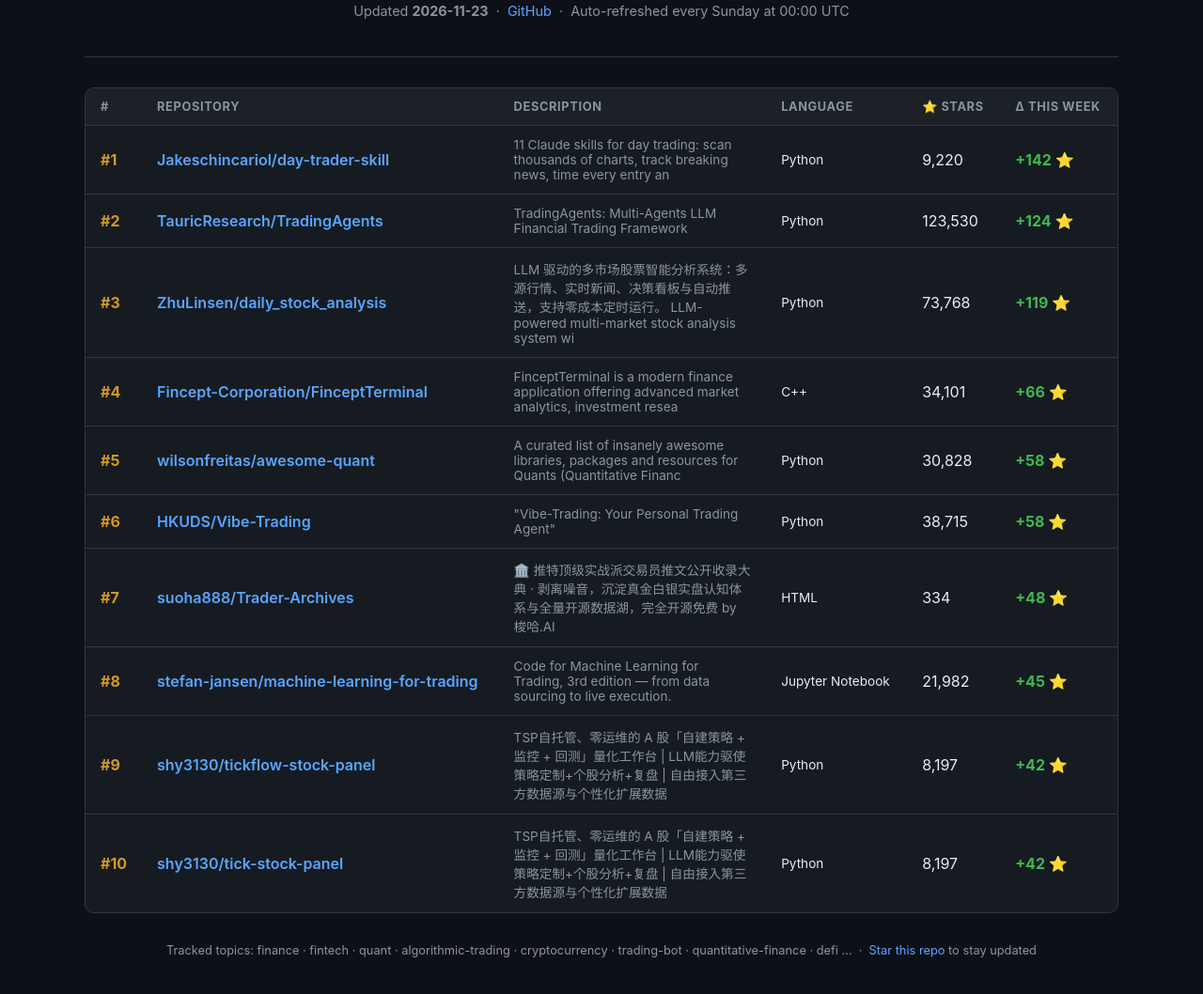
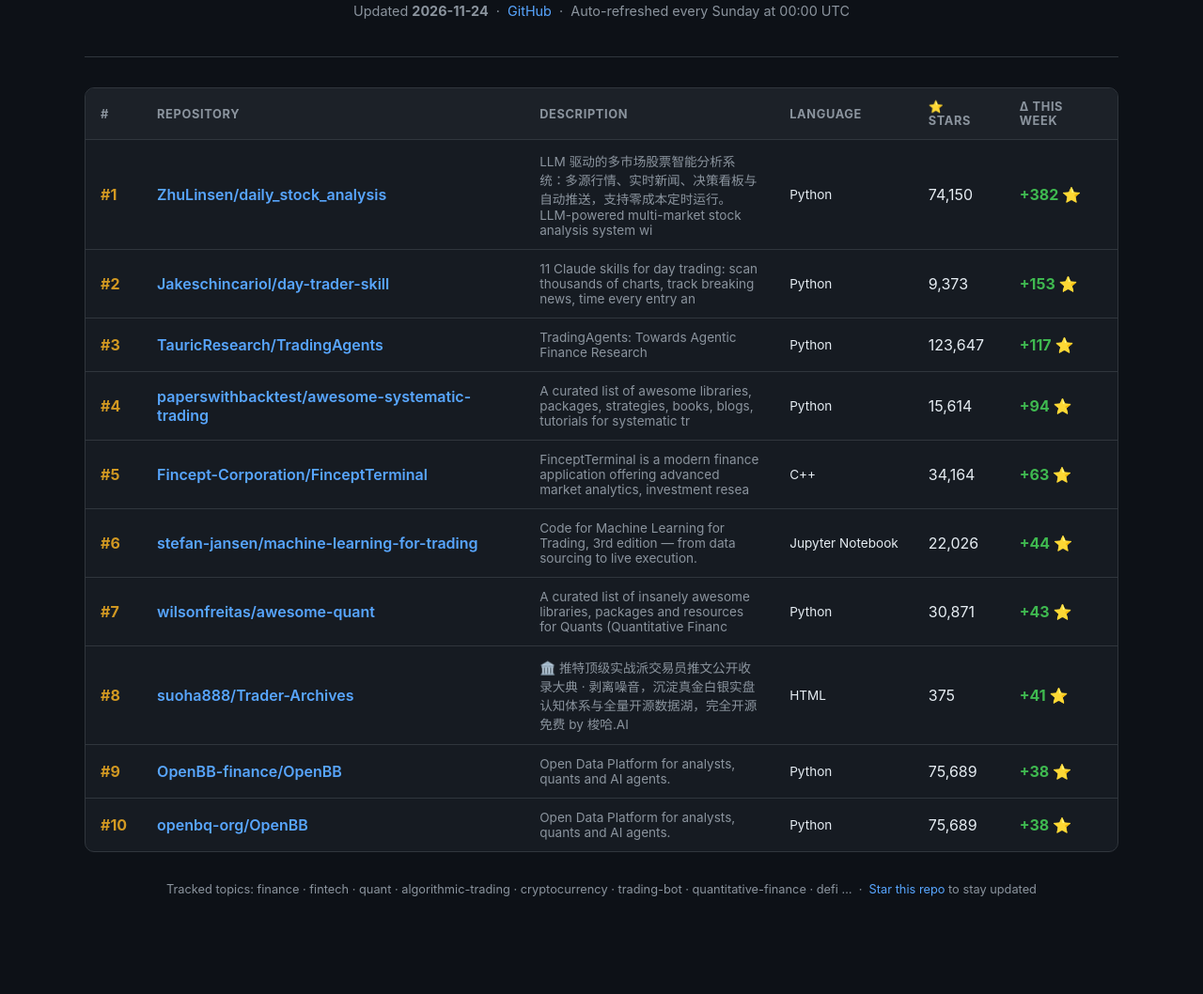
Before and after one commit to davidlifschitz/fastest-growing-finance-repos, a plain HTML site: page docs/index.html in a window 1280 px wide. Shown: the part 112-1170 px from the top of the page at 94% size. After the commit the page ends 1130 px from the top, so only its background shows below. Drawn offline with Linux system fonts and the light colour scheme.

Commit message:
chore: daily update 2026-11-24 [skip ci]

```diff
--- a/docs/index.html
+++ b/docs/index.html
@@ -83,7 +83,7 @@
     <header>
       <h1>🚀 Top 10 Fastest-Growing Finance Repos</h1>
       <p class="meta">
-        Updated <strong>2026-11-23</strong> &nbsp;·&nbsp;
+        Updated <strong>2026-11-24</strong> &nbsp;·&nbsp;
         <a href="https://github.com/davidlifschitz/fastest-growing-finance-repos">GitHub</a> &nbsp;·&nbsp;
         Auto-refreshed every Sunday at 00:00 UTC
       </p>
@@ -105,83 +105,83 @@
 
     <tr>
       <td class="rank">#1</td>
+      <td class="repo"><a href="https://github.com/ZhuLinsen/daily_stock_analysis" target="_blank" rel="noopener">ZhuLinsen/daily_stock_analysis</a></td>
+      <td class="desc">LLM 驱动的多市场股票智能分析系统：多源行情、实时新闻、决策看板与自动推送，支持零成本定时运行。  LLM-powered multi-market stock analysis system wi</td>
+      <td class="lang">Python</td>
+      <td class="stars">74,150</td>
+      <td class="delta positive">+382 ⭐</td>
+    </tr>
+    <tr>
+      <td class="rank">#2</td>
       <td class="repo"><a href="https://github.com/Jakeschincariol/day-trader-skill" target="_blank" rel="noopener">Jakeschincariol/day-trader-skill</a></td>
       <td class="desc">11 Claude skills for day trading: scan thousands of charts, track breaking news, time every entry an</td>
       <td class="lang">Python</td>
-      <td class="stars">9,220</td>
-      <td class="delta positive">+142 ⭐</td>
-    </tr>
-    <tr>
-      <td class="rank">#2</td>
-      <td class="repo"><a href="https://github.com/TauricResearch/TradingAgents" target="_blank" rel="noopener">TauricResearch/TradingAgents</a></td>
-      <td class="desc">TradingAgents: Multi-Agents LLM Financial Trading Framework</td>
-      <td class="lang">Python</td>
-      <td class="stars">123,530</td>
-      <td class="delta positive">+124 ⭐</td>
+      <td class="stars">9,373</td>
+      <td class="delta positive">+153 ⭐</td>
     </tr>
     <tr>
       <td class="rank">#3</td>
-      <td class="repo"><a href="https://github.com/ZhuLinsen/daily_stock_analysis" target="_blank" rel="noopener">ZhuLinsen/daily_stock_analysis</a></td>
-      <td class="desc">LLM 驱动的多市场股票智能分析系统：多源行情、实时新闻、决策看板与自动推送，支持零成本定时运行。  LLM-powered multi-market stock analysis system wi</td>
+      <td class="repo"><a href="https://github.com/TauricResearch/TradingAgents" target="_blank" rel="noopener">TauricResearch/TradingAgents</a></td>
+      <td class="desc">TradingAgents: Towards Agentic Finance Research</td>
       <td class="lang">Python</td>
-      <td class="stars">73,768</td>
-      <td class="delta positive">+119 ⭐</td>
+      <td class="stars">123,647</td>
+      <td class="delta positive">+117 ⭐</td>
     </tr>
     <tr>
       <td class="rank">#4</td>
+      <td class="repo"><a href="https://github.com/paperswithbacktest/awesome-systematic-trading" target="_blank" rel="noopener">paperswithbacktest/awesome-systematic-trading</a></td>
+      <td class="desc">A curated list of awesome libraries, packages, strategies, books, blogs, tutorials for systematic tr</td>
+      <td class="lang">Python</td>
+      <td class="stars">15,614</td>
+      <td class="delta positive">+94 ⭐</td>
+    </tr>
+    <tr>
+      <td class="rank">#5</td>
       <td class="repo"><a href="https://github.com/Fincept-Corporation/FinceptTerminal" target="_blank" rel="noopener">Fincept-Corporation/FinceptTerminal</a></td>
       <td class="desc">FinceptTerminal is a modern finance application offering advanced market analytics, investment resea</td>
       <td class="lang">C++</td>
-      <td class="stars">34,101</td>
-      <td class="delta positive">+66 ⭐</td>
+      <td class="stars">34,164</td>
+      <td class="delta positive">+63 ⭐</td>
     </tr>
     <tr>
-      <td class="rank">#5</td>
+      <td class="rank">#6</td>
+      <td class="repo"><a href="https://github.com/stefan-jansen/machine-learning-for-trading" target="_blank" rel="noopener">stefan-jansen/machine-learning-for-trading</a></td>
+      <td class="desc">Code for Machine Learning for Trading, 3rd edition — from data sourcing to live execution.</td>
+      <td class="lang">Jupyter Notebook</td>
+      <td class="stars">22,026</td>
+      <td class="delta positive">+44 ⭐</td>
+    </tr>
+    <tr>
+      <td class="rank">#7</td>
       <td class="repo"><a href="https://github.com/wilsonfreitas/awesome-quant" target="_blank" rel="noopener">wilsonfreitas/awesome-quant</a></td>
       <td class="desc">A curated list of insanely awesome libraries, packages and resources for Quants (Quantitative Financ</td>
       <td class="lang">Python</td>
-      <td class="stars">30,828</td>
-      <td class="delta positive">+58 ⭐</td>
+      <td class="stars">30,871</td>
+      <td class="delta positive">+43 ⭐</td>
     </tr>
     <tr>
-      <td class="rank">#6</td>
-      <td class="repo"><a href="https://github.com/HKUDS/Vibe-Trading" target="_blank" rel="noopener">HKUDS/Vibe-Trading</a></td>
-      <td class="desc">"Vibe-Trading: Your Personal Trading Agent"</td>
-      <td class="lang">Python</td>
-      <td class="stars">38,715</td>
-      <td class="delta positive">+58 ⭐</td>
-    </tr>
-    <tr>
-      <td class="rank">#7</td>
+      <td class="rank">#8</td>
       <td class="repo"><a href="https://github.com/suoha888/Trader-Archives" target="_blank" rel="noopener">suoha888/Trader-Archives</a></td>
       <td class="desc">🏛️ 推特顶级实战派交易员推文公开收录大典 · 剥离噪音，沉淀真金白银实盘认知体系与全量开源数据湖，完全开源免费 by 梭哈.AI</td>
       <td class="lang">HTML</td>
-      <td class="stars">334</td>
-      <td class="delta positive">+48 ⭐</td>
-    </tr>
-    <tr>
-      <td class="rank">#8</td>
-      <td class="repo"><a href="https://github.com/stefan-jansen/machine-learning-for-trading" target="_blank" rel="noopener">stefan-jansen/machine-learning-for-trading</a></td>
-      <td class="desc">Code for Machine Learning for Trading, 3rd edition — from data sourcing to live execution.</td>
-      <td class="lang">Jupyter Notebook</td>
-      <td class="stars">21,982</td>
-      <td class="delta positive">+45 ⭐</td>
+      <td class="stars">375</td>
+      <td class="delta positive">+41 ⭐</td>
     </tr>
     <tr>
       <td class="rank">#9</td>
-      <td class="repo"><a href="https://github.com/shy3130/tick-stock-panel" target="_blank" rel="noopener">shy3130/tickflow-stock-panel</a></td>
-      <td class="desc">TSP自托管、零运维的 A 股「自建策略 + 监控 + 回测」量化工作台  | LLM能力驱使策略定制+个股分析+复盘 | 自由接入第三方数据源与个性化扩展数据 </td>
+      <td class="repo"><a href="https://github.com/openbq-org/OpenBB" target="_blank" rel="noopener">OpenBB-finance/OpenBB</a></td>
+      <td class="desc">Open Data Platform for analysts, quants and AI agents.</td>
       <td class="lang">Python</td>
-      <td class="stars">8,197</td>
-      <td class="delta positive">+42 ⭐</td>
+      <td class="stars">75,689</td>
+      <td class="delta positive">+38 ⭐</td>
     </tr>
     <tr>
       <td class="rank">#10</td>
-      <td class="repo"><a href="https://github.com/shy3130/tick-stock-panel" target="_blank" rel="noopener">shy3130/tick-stock-panel</a></td>
-      <td class="desc">TSP自托管、零运维的 A 股「自建策略 + 监控 + 回测」量化工作台  | LLM能力驱使策略定制+个股分析+复盘 | 自由接入第三方数据源与个性化扩展数据 </td>
+      <td class="repo"><a href="https://github.com/openbq-org/OpenBB" target="_blank" rel="noopener">openbq-org/OpenBB</a></td>
+      <td class="desc">Open Data Platform for analysts, quants and AI agents.</td>
       <td class="lang">Python</td>
-      <td class="stars">8,197</td>
-      <td class="delta positive">+42 ⭐</td>
+      <td class="stars">75,689</td>
+      <td class="delta positive">+38 ⭐</td>
     </tr>
         </tbody>
       </table>
```
Also changed, not shown: data/tracked_repos.json, 2 other files.
